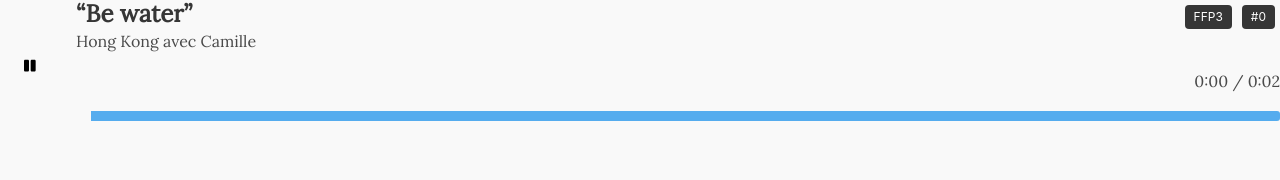
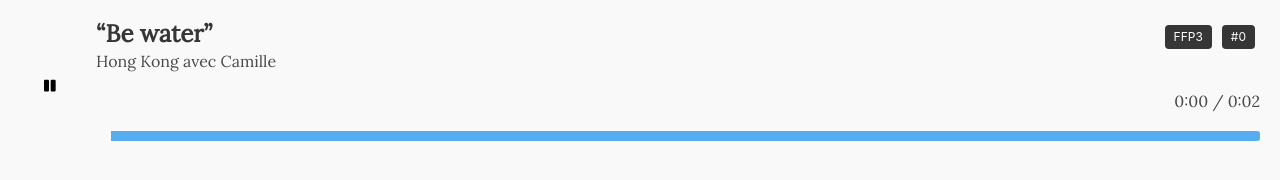
Before and after one commit to frabr/ffp3, a Gatsby site: page /ffp3_0_hong_kong/ in a window 1280 px wide. Built offline with nearby package versions, Linux system fonts and the light colour scheme; Gatsby itself is replaced by a stand-in of ours.

Commit message:
autoplay and stuff

```diff
--- a/src/components/embedShow.js
+++ b/src/components/embedShow.js
@@ -6,7 +6,7 @@ import { Range, getTrackBackground } from "react-range"
 
 const Show = ({ title, show, episode, avec, url, htmlAst, subject }) => {
   const player = React.useRef(null)
-  const [isPlaying, setIsPlaying] = React.useState(true)
+  const [isPlaying, setIsPlaying] = React.useState(false)
   const [currentTime, setCurrentTime] = React.useState(0)
   const [duration, setDuration] = React.useState(2)
 
@@ -20,6 +20,7 @@ const Show = ({ title, show, episode, avec, url, htmlAst, subject }) => {
     }
   }
   React.useEffect(() => {
+    togglePlay()
     // on copie player.current avant qu'il ne change
     const specificPlayer = player.current
 
@@ -69,7 +70,7 @@ const Show = ({ title, show, episode, avec, url, htmlAst, subject }) => {
           borderRadius: "2px",
         }}
       ></div> */}
-        <article class="media">
+        <article class="media" style={{padding: 20}}>
           <div class="media-left desk-only" style={{ alignSelf: "center" }}>
             <button
               style={{
```
